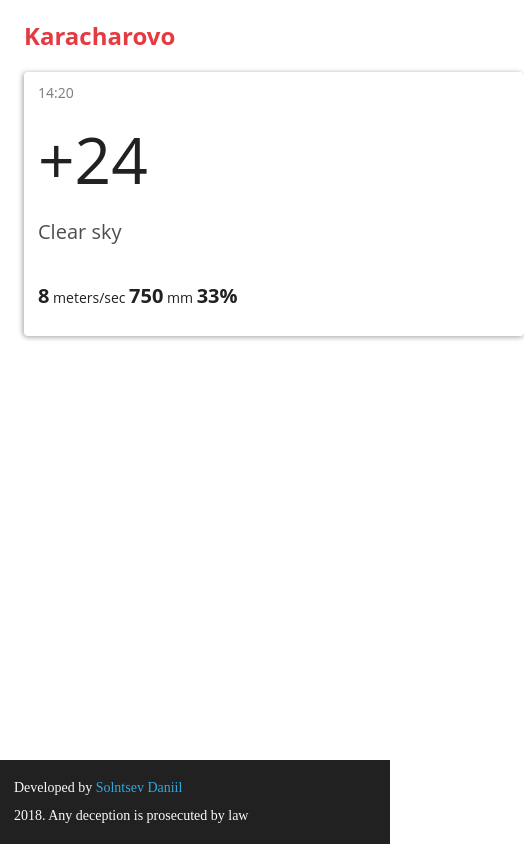
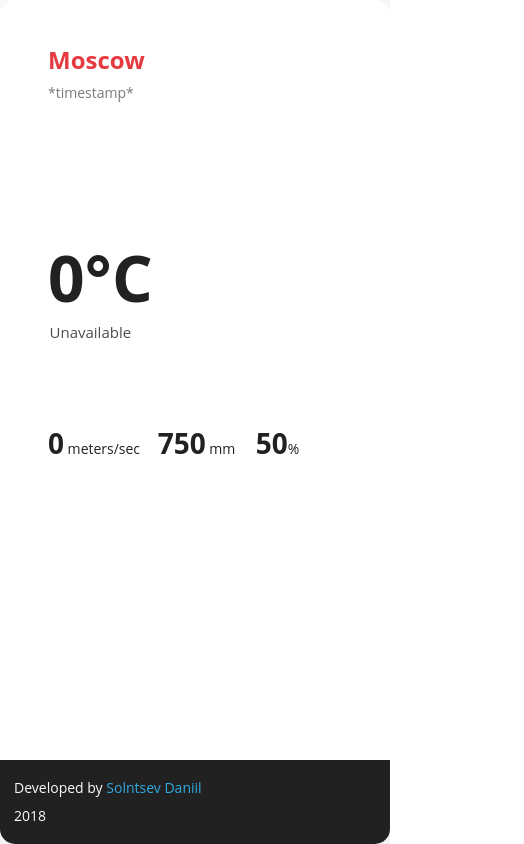
Before and after one commit to SolntsevDaniil/Weather-App, a plain HTML site: page index.html in a window 390 px wide. Shown: the whole page, 524 px wide, since content can reach past the window. Drawn offline with Linux system fonts and the light colour scheme.

Commit message:
Version 1.3

```diff
--- a/index.html
+++ b/index.html
@@ -20,27 +20,27 @@
 <body>
 
 <div class="wrapper">
-    <header class="header">
-        <h1 class="header__title">Karacharovo</h1>
-    </header>
     <div class="weather">
-        <p class="weather__time">14:20</p>
-        <p class="weather__temp">+24</p>
-        <p class="weather__description">Clear sky</p>
+        <header class="header"><h1 class="header__title">Moscow</h1></header>
 
-        <dvi class="wrap">
-            <p class="weather__wind"><span class="bold">8</span> meters/sec</p>
+        <p class="weather__time">*timestamp*</p>
+        <p class="weather__temp">0°C</p>
+        <p class="weather__description">Unavailable</p>
+
+        <div class="wrap">
+            <p class="weather__wind"><span class="bold">0</span> meters/sec</p>
             <p class="weather__pressure"><span class="bold">750</span> mm</p>
-            <p class="weather__humidity"><span class="bold">33%</span></p>
+            <p class="weather__humidity"><span class="bold">50</span>%</p>
         </div>
+
+        <footer class="footer">
+            <h1 class="footer__title">Developed by <a href="https://github.com/SolntsevDaniil" target="_blank" class="footer__link">Solntsev Daniil</a></h1>
+            <p class="footer__text">2018</p>
+        </footer>
     </div>
-    <footer class="footer">
-        <h1 class="footer__title">Developed by <a href="https://github.com/SolntsevDaniil" target="_blank" class="footer__link">Solntsev Daniil</a></h1>
-        <p class="footer__text">2018. Any deception is prosecuted by law</p>
-    </footer>
 </div>
 
 
-<!--<script src="js/app.js"></script>-->
+<script src="js/app.js"></script>
 </body>
 </html>
--- a/js/app.js
+++ b/js/app.js
@@ -1,17 +1,15 @@
 'use strict';
 class WeatherApp {
-    // Constructo init
-    constructor(temp, loc, icon, humidity, wind, direction, pressure, description) {
+    // Constructor init
+    constructor(temp, loc, humidity, wind, pressure, description) {
         this.APPID = '6c000acb4c2726dc146102c3dfb3b1e3';
         this.xhr = new XMLHttpRequest();
         this.lon = undefined;
         this.lat = undefined;
         this.temp = temp;
         this.loc = loc;
-        this.icon = icon;
         this.humidity = humidity;
         this.wind = wind;
-        this.direction = direction;
         this.pressure = pressure;
         this.description = description;
     };
@@ -20,12 +18,16 @@ class WeatherApp {
     update(weather) {
         this.temp.innerHTML = weather.temp;
         this.loc.innerHTML = weather.loc;
-        this.icon.innerHTML = 'img/' + weather.icon + '.png';
         this.humidity.innerHTML = weather.humidity;
         this.wind.innerHTML = weather.wind;
-        this.direction.innerHTML = weather.direction;
         this.pressure.innerHTML = weather.pressure;
         this.description.innerHTML = weather.description;
+    };
+
+    // Make a URL and send it
+    updateByLocation(lat, lon) {
+        let url = `https://api.openweathermap.org/data/2.5/weather?lat=${lat}&lon=${lon}&APPID=${this.APPID}&units=metric`;
+        this.sendRequest(url);
     };
 
     // Get posotion so as to know the weather
@@ -47,25 +49,20 @@ class WeatherApp {
         } else { alert('Can not get current position, something went wrong'); };
     };
 
-    // Make a URL and send it
-    updateByLocation(lat, lon) {
-        let url = `https://api.openweathermap.org/data/2.5/weather?lat=${lat}&lon=${lon}&APPID=${this.APPID}&units=metric`;
-        this.sendRequest(url);
-    };
-
     // Getting the data from API and handling it
     sendRequest(url) {
         this.xhr.open('GET', url, true);
         this.xhr.onreadystatechange = () => {
             if(this.xhr.readyState == 4 && this.xhr.status == 200) {
-                let data = JSON.parse(this.xhr.responseText);
-                let weather = {};
-                weather.humidity = data.main.humidity;
-                weather.wind = data.wind.speed + ' meters/sec';
-                weather.direction = data.wind.deg + ' degrees';
+                let data = JSON.parse(this.xhr.responseText),
+                    weather = {},
+                    pressure = data.main.pressure * 0.750062;
+
+                weather.humidity = '<span class="bold">' + data.main.humidity + '</span>%';
+                weather.wind = '<span class="bold">' +  data.wind.speed + '</span> meters/sec';
                 weather.loc = data.name;
-                weather.temp = data.main.temp;
-                weather.pressure = data.main.pressure;
+                weather.temp = data.main.temp + '°C';
+                weather.pressure = '<span class="bold">' + pressure.toFixed(2) + '</span> mm';
                 weather.description = data.weather[0].description;
 
                 // Update the data
@@ -76,14 +73,12 @@ class WeatherApp {
     };
 };
 
-const temp = document.querySelector('.temp'),
-      loc = document.querySelector('.loc'),
-      icon = document.querySelector('.icon'),
-      humidity = document.querySelector('.humidity'),
-      wind = document.querySelector('.wind'),
-      direction = document.querySelector('.direction'),
-      pressure = document.querySelector('.pressure'),
-      description = document.querySelector('.description'),
-      weatherapp = new WeatherApp(temp, loc, icon, humidity, wind, direction, pressure, description);
+const temp = document.querySelector('.weather__temp'),
+      loc = document.querySelector('.header__title'),
+      humidity = document.querySelector('.weather__humidity'),
+      wind = document.querySelector('.weather__wind'),
+      pressure = document.querySelector('.weather__pressure'),
+      description = document.querySelector('.weather__description'),
+      weatherapp = new WeatherApp(temp, loc, humidity, wind, pressure, description);
 
 weatherapp.getCurrentPosition();
--- a/sass/styles.scss
+++ b/sass/styles.scss
@@ -14,51 +14,73 @@ $blue: #30A9DE;
 
 .header {
     &__title {
-        font-size: 24px;
+        font-size: 2.4em;
         font-weight: bolder;
         color: $red;
 
-        margin: 24px;
-        margin-right: 0;
+        padding: 2em;
+        padding-bottom: 0;
     }
 }
 
 .weather {
-    width: 500px;
-    margin: 24px;
+    position: absolute;
+    top: 50%;
+    left: 50%;
+    transform: translate(-50%, -50%);
+    margin: 0 auto;
 
-    box-shadow: 0 2px 5px rgba(0, 0, 0, .2), -2px 0 5px rgba(0, 0, 0, .2);
-    border-radius: 4px;
+    width: 50em;
+    height: 90vh;
 
+    box-shadow: 0 1px 10px rgba(0, 0, 0, .2);
+    border-radius: 15px;
+
+    transition: all .3s;
     &__time {
-        font-size: 14px;
-        padding: 14px;
+        font-size: 1.4em;
+        padding: 3.428571428571429em;
+        padding-top: 1em;
         color: rgba($color: $dark, $alpha: 0.6)
     }
     &__temp {
-        font-size: 64px;
-        padding: 14px;
+        font-size: 6.4em;
+        font-weight: bolder;
+        padding: .75em;
         padding-bottom: 0;
+        margin-top: .78125em;
     }
     &__description {
-        font-size: 20px;
-        padding: 14px;
-        padding-top: 30px;
+        font-size: 1.5em;
+        padding: 3.3em;
+        padding-top: 1em;
         color: rgba($color: $dark, $alpha: 0.8);
     }
-    &__wind { padding: 30px 0 30px 0; }
+    &__wind {
+        display: inline-block;
+        padding: 2.8em 0 2.8em 0;
+        margin-right: 1em;
+    }
+    &__pressure {
+        display: inline-block;
+        margin-right: 1.2em;
+    }
+    &__humidity { display: inline-block; }
 
     .wrap {
-        font-size: 14px;
-        padding-left: 14px;
+        font-size: 1.4em;
+        padding-left: 3.428571428571429em;
 
-        * { display: inline-block; }
-        .bold { font-weight: bold; font-size: 20px; }
+        .bold {
+            font-size: 2em;
+            font-weight: bold;
+        }
     }
+    &:hover { box-shadow: 0 2px 300px rgba(0, 0, 0, .2); }
 }
 
 .footer {
-    position: fixed;
+    position: absolute;
     bottom: 0;
     left: 0;
     right: 0;
@@ -66,10 +88,11 @@ $blue: #30A9DE;
     color: $white;
     background-color: $dark;
 
-    font-size: 14px;
-    padding: 14px;
+    font-size: 1.4em;
+    padding: 1em;
 
     line-height: 2;
+    border-radius: 0 0 15px 15px;
 
     &__link {
         color: $blue;
@@ -77,3 +100,19 @@ $blue: #30A9DE;
         &:hover { text-decoration: underline; }
     }
 }
+
+@media (max-width: 550px) {
+
+.weather {
+    width: 100%;
+    height: 100vh;
+}
+}
+@media (max-width: 340px) {
+
+.weather {
+    &__wind { display: block; }
+    &__pressure { display: block; }
+    &__humidity { padding-top: 2.8em; }
+}
+}
```
Also changed, not shown: css/styles.css, 1 other file.
